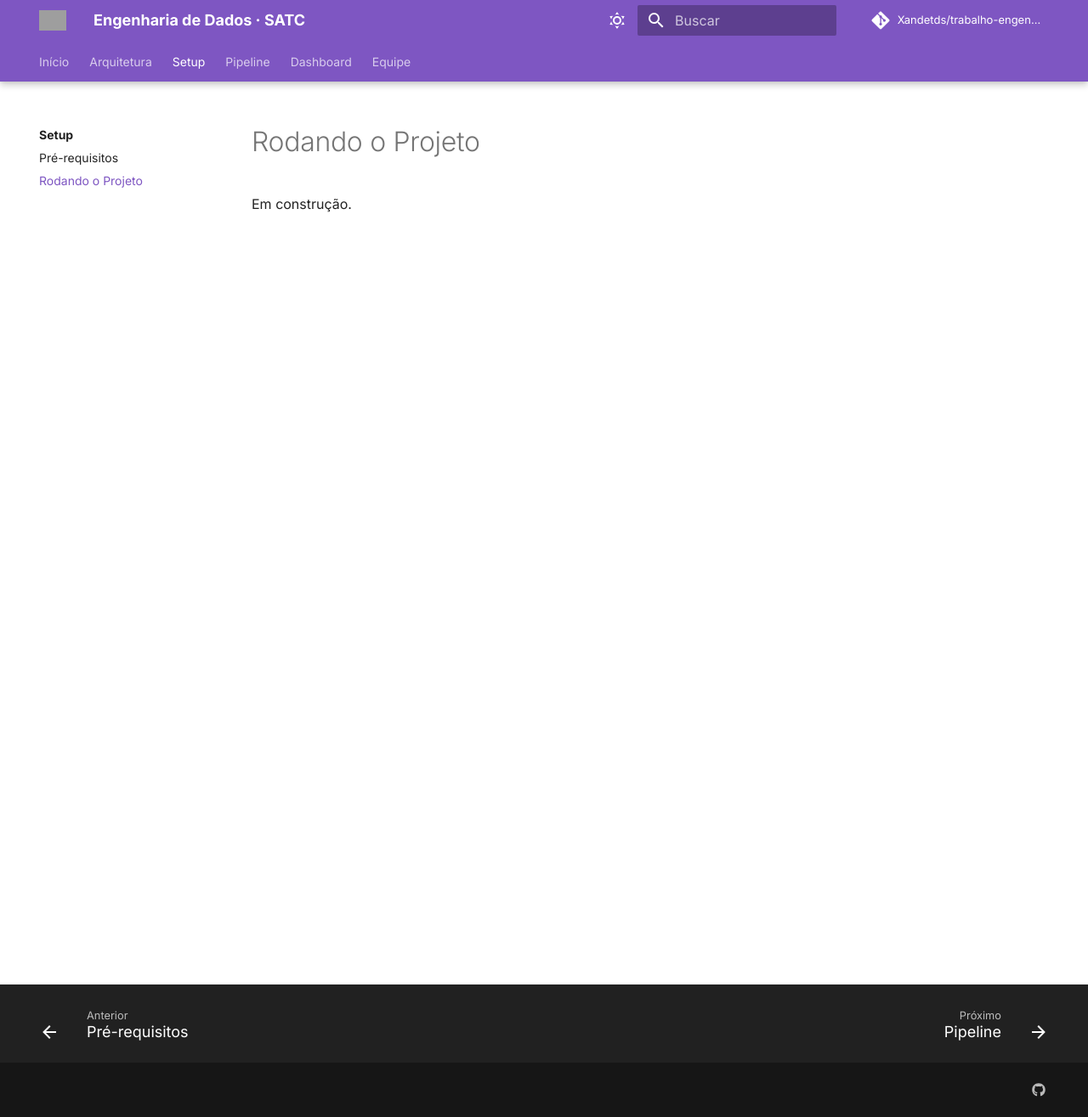
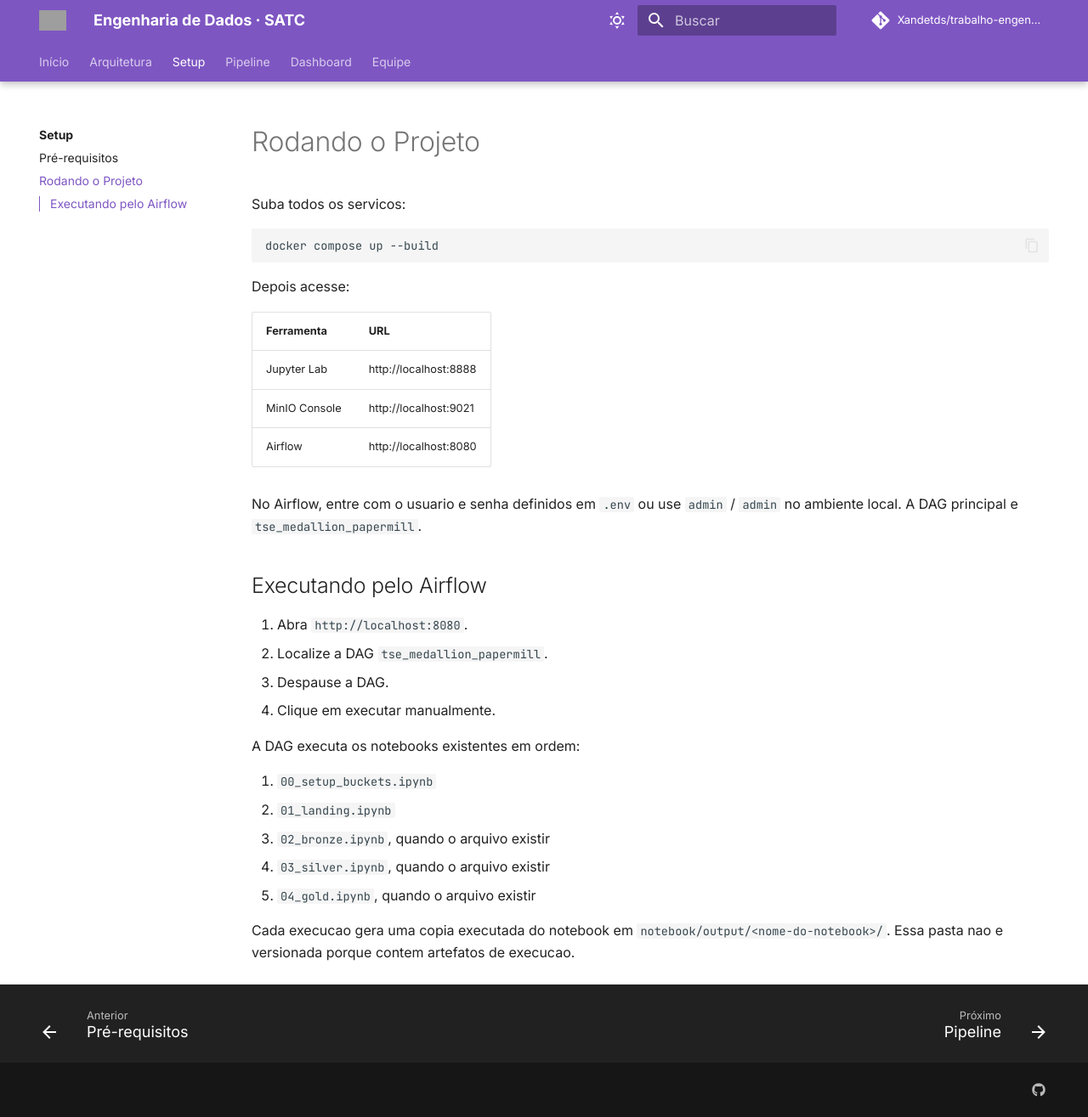
Before and after one commit to Xandetds/trabalho-engenharia-de-dados, an MkDocs documentation site: the page built from docs/setup/running.md, in a window 1280 px wide and 1315 px high. Shown: the whole window at 85% size. Built offline with MkDocs 1.6.1 and Material for MkDocs 9.7.7, drawn with Linux system fonts in a browser that asks for light colours; comment, search, counter and statistics services are not loaded; grey boxes are pictures that could not be loaded.

Commit message:
feat(airflow): add papermill orchestration

````diff
--- a/docs/setup/running.md
+++ b/docs/setup/running.md
@@ -1,3 +1,34 @@
 # Rodando o Projeto
 
-Em construção.
+Suba todos os servicos:
+
+```bash
+docker compose up --build
+```
+
+Depois acesse:
+
+| Ferramenta | URL |
+|---|---|
+| Jupyter Lab | http://localhost:8888 |
+| MinIO Console | http://localhost:9021 |
+| Airflow | http://localhost:8080 |
+
+No Airflow, entre com o usuario e senha definidos em `.env` ou use `admin` / `admin` no ambiente local. A DAG principal e `tse_medallion_papermill`.
+
+## Executando pelo Airflow
+
+1. Abra `http://localhost:8080`.
+2. Localize a DAG `tse_medallion_papermill`.
+3. Despause a DAG.
+4. Clique em executar manualmente.
+
+A DAG executa os notebooks existentes em ordem:
+
+1. `00_setup_buckets.ipynb`
+2. `01_landing.ipynb`
+3. `02_bronze.ipynb`, quando o arquivo existir
+4. `03_silver.ipynb`, quando o arquivo existir
+5. `04_gold.ipynb`, quando o arquivo existir
+
+Cada execucao gera uma copia executada do notebook em `notebook/output/<nome-do-notebook>/`. Essa pasta nao e versionada porque contem artefatos de execucao.
--- a/pyproject.toml
+++ b/pyproject.toml
@@ -16,7 +16,7 @@
 package-mode = false
 
 [tool.poetry.dependencies]
-python = ">=3.11,<4.0"
+python = ">=3.11,<3.13"
 boto3 = ">=1.34.0"
 delta-spark = "3.2.0"
 jupyterlab = ">=4.2.5"
@@ -25,6 +25,7 @@
 pyspark = "3.5.3"
 python-dotenv = ">=1.0.0"
 pymongo = "^4.17.0"
+papermill = "^2.6.0"
 
 [tool.poetry.group.docs.dependencies]
 mkdocs = "^1.6.0"
@@ -33,6 +34,9 @@
 mkdocstrings = "0.24.0"
 mkdocs-autorefs = "0.5.0"
 
+[tool.poetry.group.airflow.dependencies]
+apache-airflow = "2.10.5"
+
 [build-system]
 requires = ["poetry-core"]
 build-backend = "poetry.core.masonry.api"
````
Also changed, not shown: README.md (+27 -1 lines), docker-compose.yml (+42 -0 lines), docs/architecture/index.md (+6 -6 lines), docs/setup/index.md (+9 -1 lines), docs/setup/prerequisites.md (+26 -2 lines), 6 other files.
